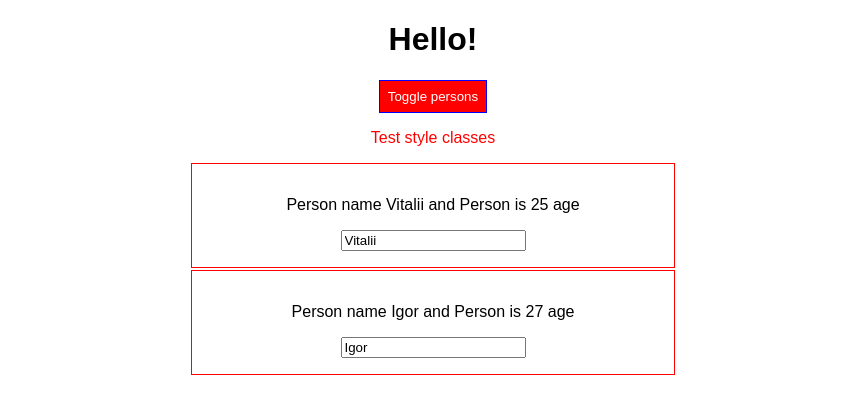
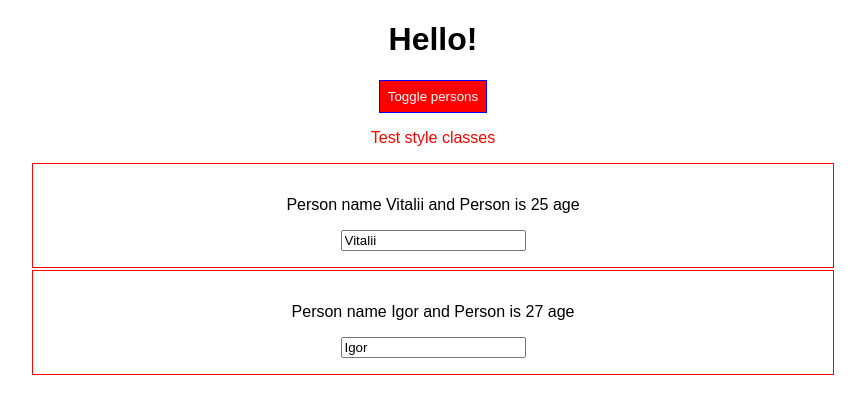
Before and after one commit to VitaliyMelnychykDev/reactStudyDeep, a React (Create React App) app: page / in a window 1280 px wide. Both pictures are taken after a click on the button "Toggle persons". Shown: the top 414 px of the page, without its empty margins (207-1072 px from the left). Built offline with nearby package versions, Linux system fonts and the light colour scheme.

Commit message:
remove Radium code

```diff
--- a/src/App.js
+++ b/src/App.js
@@ -2,7 +2,6 @@
 import './App.css';
 import Person from './Person/Person';
 import Task from './Task/Task';
-import Radium, { StyleRoot } from 'radium';
 
 class App extends Component {
     state = {
@@ -50,10 +49,6 @@
             border: '1px solid blue',
             padding: '8px',
             cursor: 'pointer',
-            ':hover': {
-                backgroundColor: 'lightgreen',
-                color: 'black'
-            }
         };
 
         let persons = null;
@@ -74,10 +69,6 @@
                 </div>
             );
             style.backgroundColor = 'red';
-            style[':hover'] = {
-                backgroundColor: 'salmon',
-                    color: 'black'
-            }
         }
 
         const classes = [];
@@ -93,7 +84,6 @@
 
         return (
             <div className="App">
-                <StyleRoot>
                     <h1>Hello!</h1>
                     <button
                         style={style}
@@ -101,10 +91,9 @@
                     </button>
                     <p className={classes.join(' ')}>Test style classes</p>
                     {persons}
-                </StyleRoot>
             </div>
         );
     }
 }
 
-export default Radium(App);
+export default App;
--- a/src/Person/Person.js
+++ b/src/Person/Person.js
@@ -1,15 +1,9 @@
 import React from 'react';
 import './Person.css';
-import Radium from 'radium';
 
 const person = (props) => {
-    const style = {
-        '@media (min-width:500px)' :{
-            width: '450px'
-        }
-    };
     return (
-        <div className="Person" style={style}>
+        <div className="Person">
             <p onClick={props.click}> Person name {props.name} and Person is {props.age} age</p>
             <p>{props.children}</p>
             <input type="text" onChange={props.changed} value={props.name}/>
@@ -17,4 +11,4 @@
     );
 };
 
-export default Radium(person);
+export default person;
```
